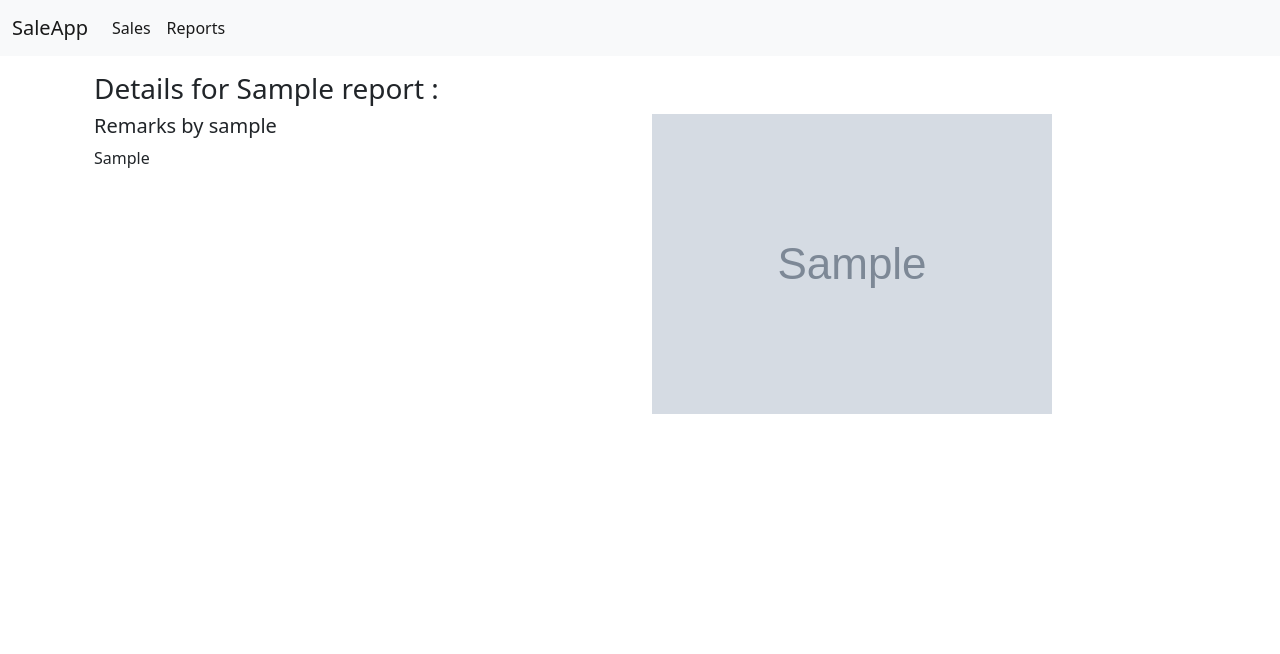
After one commit to Anton6896/django-one-1, a Django app: page /reports/detail/1 in a window 1280 px wide. The commit adds this page. Shown: the top 654 px of the page. Run offline with Django 3.2, Linux system fonts and the light colour scheme; tables that the repository leaves empty hold one stand-in row (values such as "Sample post"); grey boxes marked "Sample" are stand-in pictures.

Commit message:
reports ready

```diff
--- a/reports/models.py
+++ b/reports/models.py
@@ -1,4 +1,6 @@
 from django.db import models
+# from django.urls import reverse
+from django.shortcuts import reverse
 
 from profiles.models import Profile
 from root.utils import customer_image_file_path
@@ -14,3 +16,6 @@ class Report(models.Model):
 
     def __str__(self):
         return f"{str(self.name)} by {str(self.author.user)} at {self.created.strftime('%d/%m/%Y')}"
+
+    def get_absolute_url(self):
+        return reverse('reports:detail', kwargs={"pk": self.pk})
--- /dev/null
+++ b/reports/templates/reports/detail.html
@@ -0,0 +1,19 @@
+{% extends 'base.html' %}
+{% load static %}
+
+{% block content %}
+
+    <div class="container">
+        <h3> Details for {{ report_obj.name }} :</h3>
+        <div class="row">
+            <div class="col-sm-6">
+                <h5>Remarks by {{ report_obj.author.user }}</h5>
+                <p>{{ report_obj.remarks }}</p>
+            </div>
+            <div class="col-sm-6">
+                <img src="{{ report_obj.image.url }}" class="img-fluid" alt="...">
+            </div>
+        </div>
+    </div>
+
+{% endblock content %}
--- a/reports/urls.py
+++ b/reports/urls.py
@@ -1,9 +1,11 @@
 from django.urls import path
-from .views import create_report_view
+from .views import create_report_view, ReportslistView, ReportDetailView
 
 app_name = "reports"
 
 urlpatterns = [
     path('create_report/', create_report_view, name="create_report"),
+    path('list/', ReportslistView.as_view(), name="list"),
+    path('detail/<int:pk>', ReportDetailView.as_view(), name="detail"),
 
 ]
--- a/reports/views.py
+++ b/reports/views.py
@@ -1,11 +1,13 @@
 from django.shortcuts import render
 from profiles.models import Profile
 from django.http import JsonResponse
-
+from django.contrib.auth.decorators import login_required
 from .models import Report
 from .utils import convert_image
+from django.views.generic import ListView, DetailView
 
 
+@login_required
 def create_report_view(request):
     if request.is_ajax():
         name = request.POST.get('name')
@@ -30,6 +32,13 @@ def create_report_view(request):
     })
 
 
-def all_reports_view(request):
-    # todo see list of all reports
-    pass
+class ReportslistView(ListView):
+    model = Report
+    template_name = 'reports/home_list.html'
+    context_object_name = 'reports_list'
+
+
+class ReportDetailView(DetailView):
+    model = Report
+    template_name = 'reports/detail.html'
+    context_object_name = 'report_obj'
--- a/root/settings/base.py
+++ b/root/settings/base.py
@@ -67,6 +67,8 @@ TEMPLATES = [
         'BACKEND': 'django.template.backends.django.DjangoTemplates',
         'DIRS': [
             os.path.join(BASE_DIR, 'templates'),
+            os.path.join(BASE_DIR, 'sales/templates'),
+            os.path.join(BASE_DIR, 'reports/templates'),
 
         ],
         'APP_DIRS': True,
--- a/templates/navbar.html
+++ b/templates/navbar.html
@@ -18,7 +18,7 @@
                     <a class="nav-link active" aria-current="page" href="{% url 'sales:list' %}">Sales</a>
                 </li>
                 <li class="nav-item">
-                    <a class="nav-link active" aria-current="page" href="#">Reports</a>
+                    <a class="nav-link active" aria-current="page" href="{% url 'reports:list' %}">Reports</a>
                 </li>
                 {% comment %}
                 <li class="nav-item">
```
Also changed, not shown: reports/templates/reports/home_list.html (added, +34 -0 lines).
